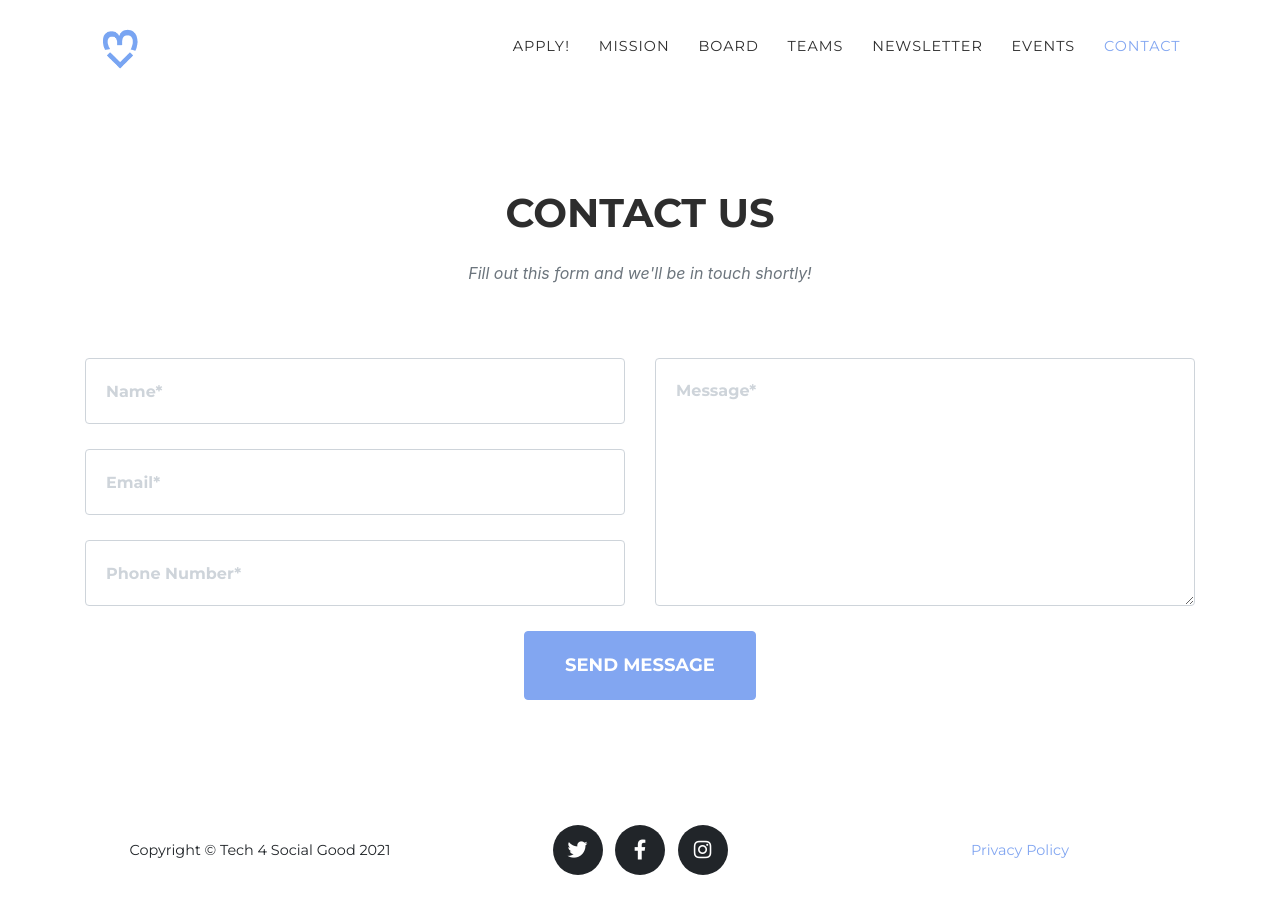
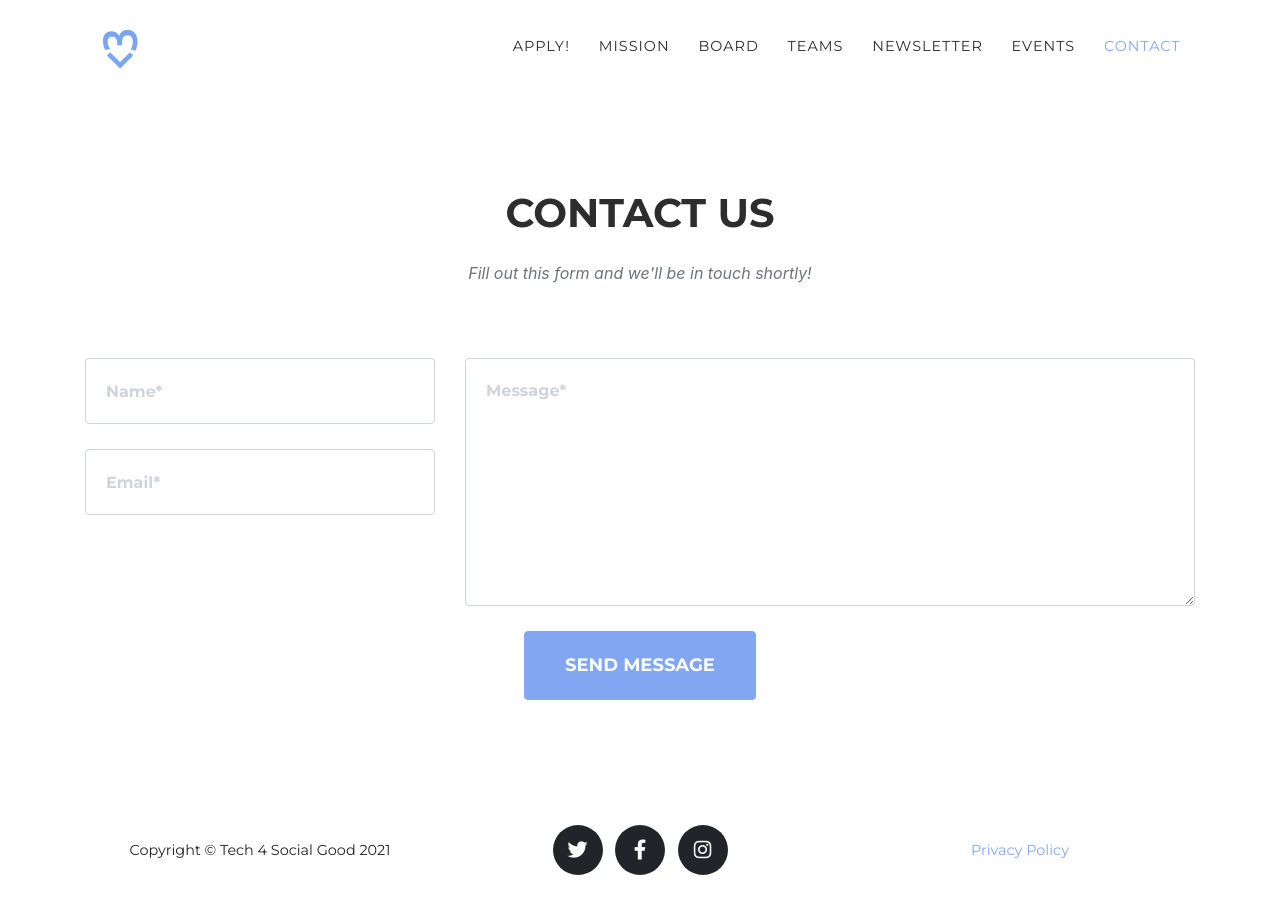
Before and after one commit to raviriley/agency-jekyll-theme, a Jekyll site: the page built from index.md, in a window 1280 px wide and 900 px high, scrolled down 5651 px. Built offline with Jekyll 4.4.1, drawn with Linux system fonts in a browser that asks for light colours; some web fonts are replaced.

Commit message:
test form id url

```diff
--- a/_config.yml
+++ b/_config.yml
@@ -18,7 +18,7 @@
 baseurl: "" # the subpath of your site, e.g. /blog
 
 title      : Tech 4 Social Good
-email      : t4sg-board@umich.edu #this is also the email contact forms will go to
+email      : t4sg-board@umich.edu
 
 
 description: "Tech 4 Social Good (T4SG) is a community of students from all disciplines interested in reconsidering technology: its limitations, how it has been a part of oppressive systems, and how it could side with the dismantling of such systems."
@@ -40,4 +40,4 @@
 
 # Uncomment following line to use Formspree form ID based URL instead of email based URL
 # Details: https://help.formspree.io/hc/en-us/articles/360017735154-How-to-prevent-spam
-# formspree_form_path: "f/a_form_id"
+formspree_form_path: "f/mbjqqrvl"
--- a/_includes/contact.html
+++ b/_includes/contact.html
@@ -15,7 +15,7 @@
           novalidate="novalidate" method="POST">
           <!--name="sentMessage"-->
           <div class="row">
-            <div class="col-md-6">
+            <div class="col-md-4">
               <div class="form-group">
                 <input name="name" class="form-control" id="name" type="text"
                   placeholder="{{ site.data.sitetext[site.locale].contact.name | default: "Name*" }}"
@@ -28,14 +28,8 @@
                   required="required" data-validation-required-message="{{ site.data.sitetext[site.locale].contact.email-validation | default: "Please enter your email address." }}">
                 <p class="help-block text-danger"></p>
               </div>
-              <div class="form-group">
-                <input name="phone" class="form-control" id="phone" type="tel"
-                  placeholder="{{ site.data.sitetext[site.locale].contact.phone | default: "Phone Number*" }}"
-                  required="required" data-validation-required-message="{{ site.data.sitetext[site.locale].contact.phone-validation | default: "Please enter your phone number." }}">
-                <p class="help-block text-danger"></p>
-              </div>
             </div>
-            <div class="col-md-6">
+            <div class="col-md-8">
               <div class="form-group">
                 <textarea name="message" class="form-control" id="message"
                   placeholder="{{ site.data.sitetext[site.locale].contact.message | default: "Message*" }}"
```
